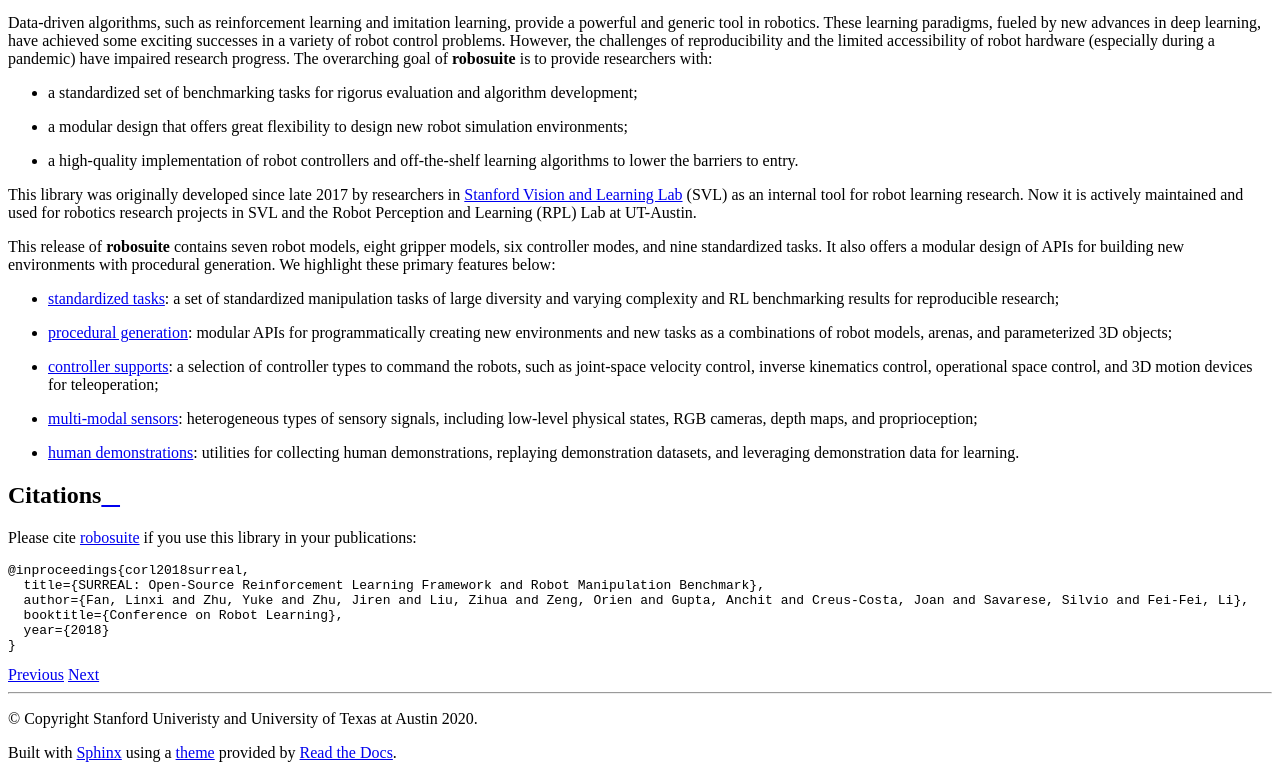
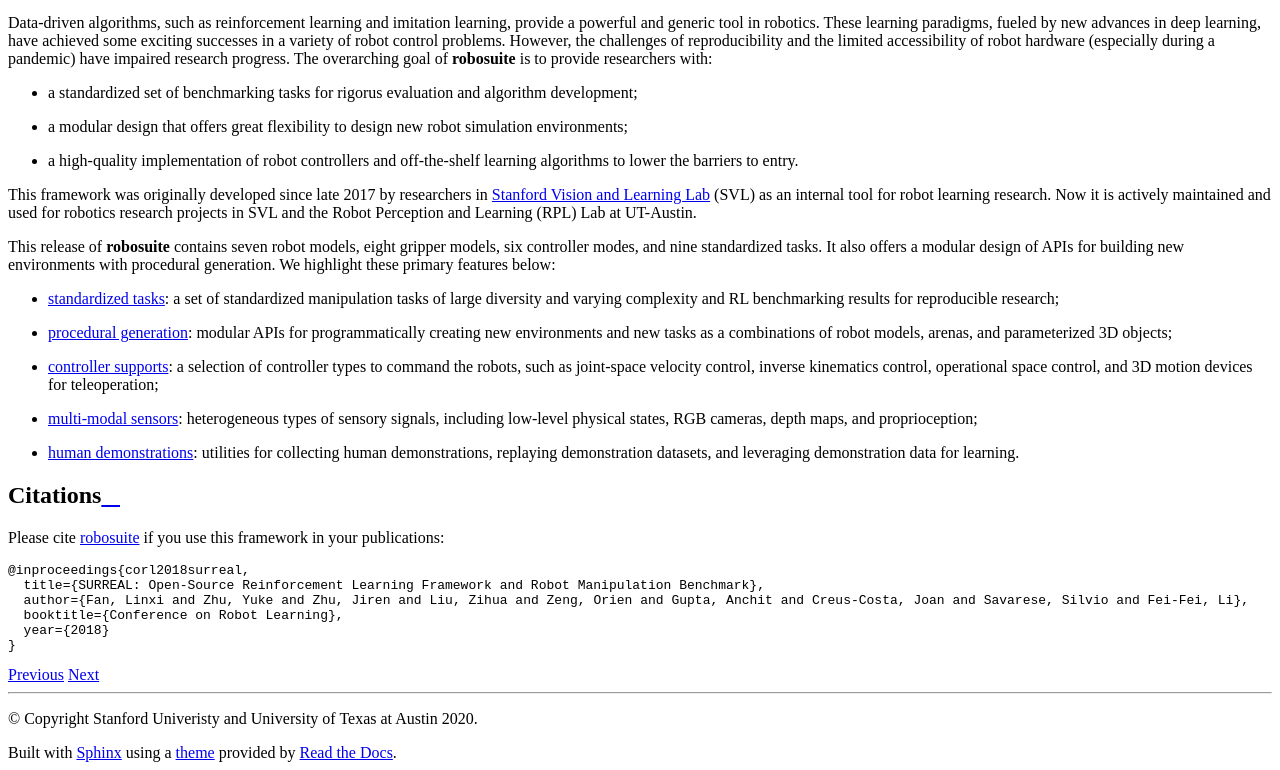
Before and after one commit to ARISE-Initiative/robosuite, a Sphinx documentation site: the page built from docs/overview.md, in a window 1280 px wide and 1400 px high, scrolled down 810 px. Shown: the part 630-1400 px from the top of the window. Built offline with Sphinx 7.4.7 and the Read the Docs theme 2.0.0, drawn with Linux system fonts in a browser that asks for light colours; some of the changed text lies outside the part shown.

Commit message:
update module overview

````diff
--- a/docs/overview.md
+++ b/docs/overview.md
@@ -2,7 +2,7 @@
 
 ![gallery of_environments](images/gallery.png)
 
-**robosuite** is a robotic simulation library powered by the [MuJoCo physics engine](http://mujoco.org/) for accessible and reproducible robot learning research. The current release focuses on robot manipulation. **robosuite** is part of the broader Advancing Robot Intelligence through Simulated Environments (ARISE) Initiative.
+**robosuite** is a robotic simulation framework powered by the [MuJoCo physics engine](http://mujoco.org/) for accessible and reproducible robot learning research. The current release focuses on robot manipulation. **robosuite** is part of the broader Advancing Robot Intelligence through Simulated Environments (ARISE) Initiative.
 
 Data-driven algorithms, such as reinforcement learning and imitation learning, provide a powerful and generic tool in robotics. These learning paradigms, fueled by new advances in deep learning, have achieved some exciting successes in a variety of robot control problems. However, the challenges of reproducibility and the limited accessibility of robot hardware (especially during a pandemic) have impaired research progress. The overarching goal of **robosuite** is to provide researchers with:
 
@@ -10,7 +10,7 @@
 * a modular design that offers great flexibility to design new robot simulation environments;
 * a high-quality implementation of robot controllers and off-the-shelf learning algorithms to lower the barriers to entry.
 
-This library was originally developed since late 2017 by researchers in [Stanford Vision and Learning Lab](http://svl.stanford.edu/) (SVL) as an internal tool for robot learning research. Now it is actively maintained and used for robotics research projects in SVL and the Robot Perception and Learning (RPL) Lab at UT-Austin.
+This framework was originally developed since late 2017 by researchers in [Stanford Vision and Learning Lab](http://svl.stanford.edu/) (SVL) as an internal tool for robot learning research. Now it is actively maintained and used for robotics research projects in SVL and the Robot Perception and Learning (RPL) Lab at UT-Austin.
 
 This release of **robosuite** contains seven robot models, eight gripper models, six controller modes, and nine standardized tasks. It also offers a modular design of APIs for building new environments with procedural generation. We highlight these primary features below:
 
@@ -22,7 +22,7 @@
 
 
 ## Citations
-Please cite [robosuite](http://surreal.stanford.edu) if you use this library in your publications:
+Please cite [robosuite](http://surreal.stanford.edu) if you use this framework in your publications:
 ```
 @inproceedings{corl2018surreal,
   title={SURREAL: Open-Source Reinforcement Learning Framework and Robot Manipulation Benchmark},
````
Also changed, not shown: docs/modules/overview.md (+7 -1 lines), docs/images/module_overview.png (added), docs/images/robot_module.png.
